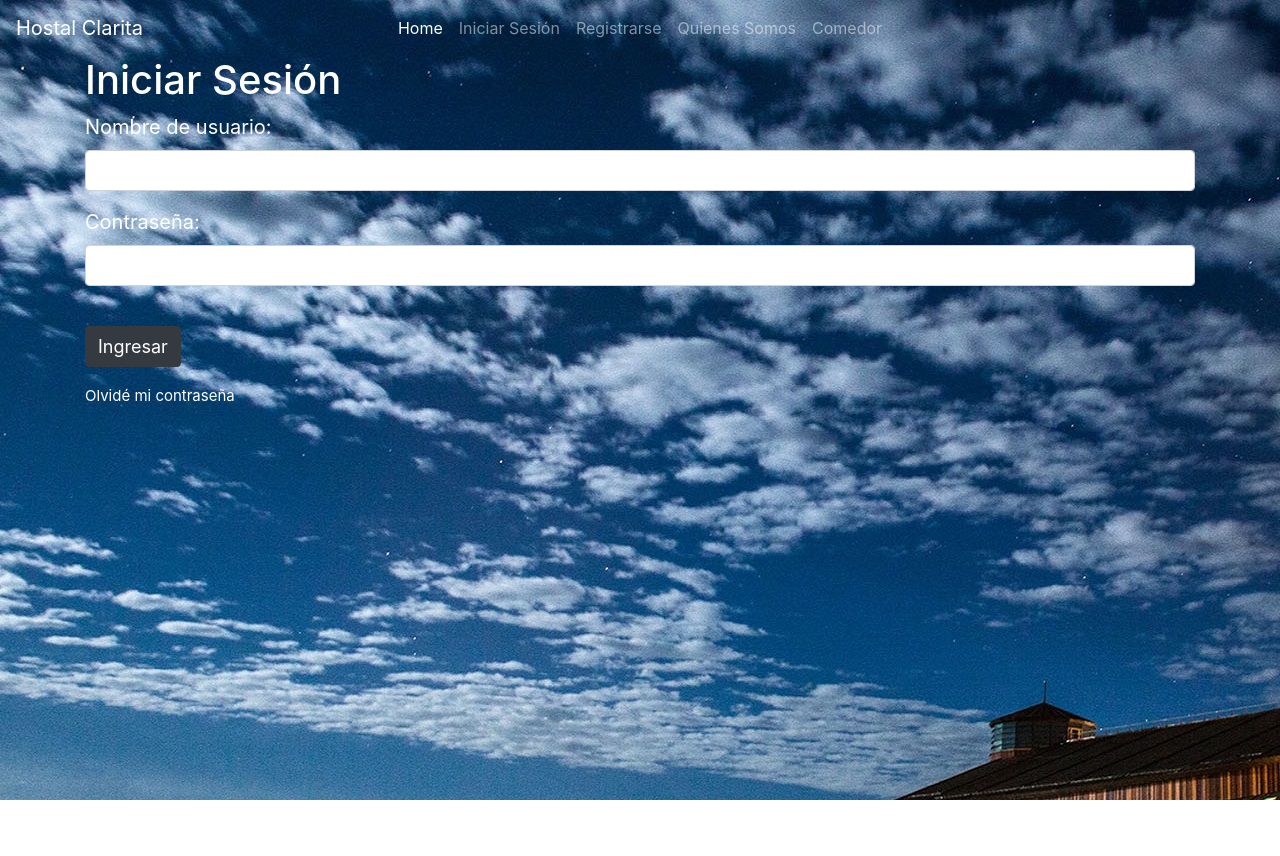
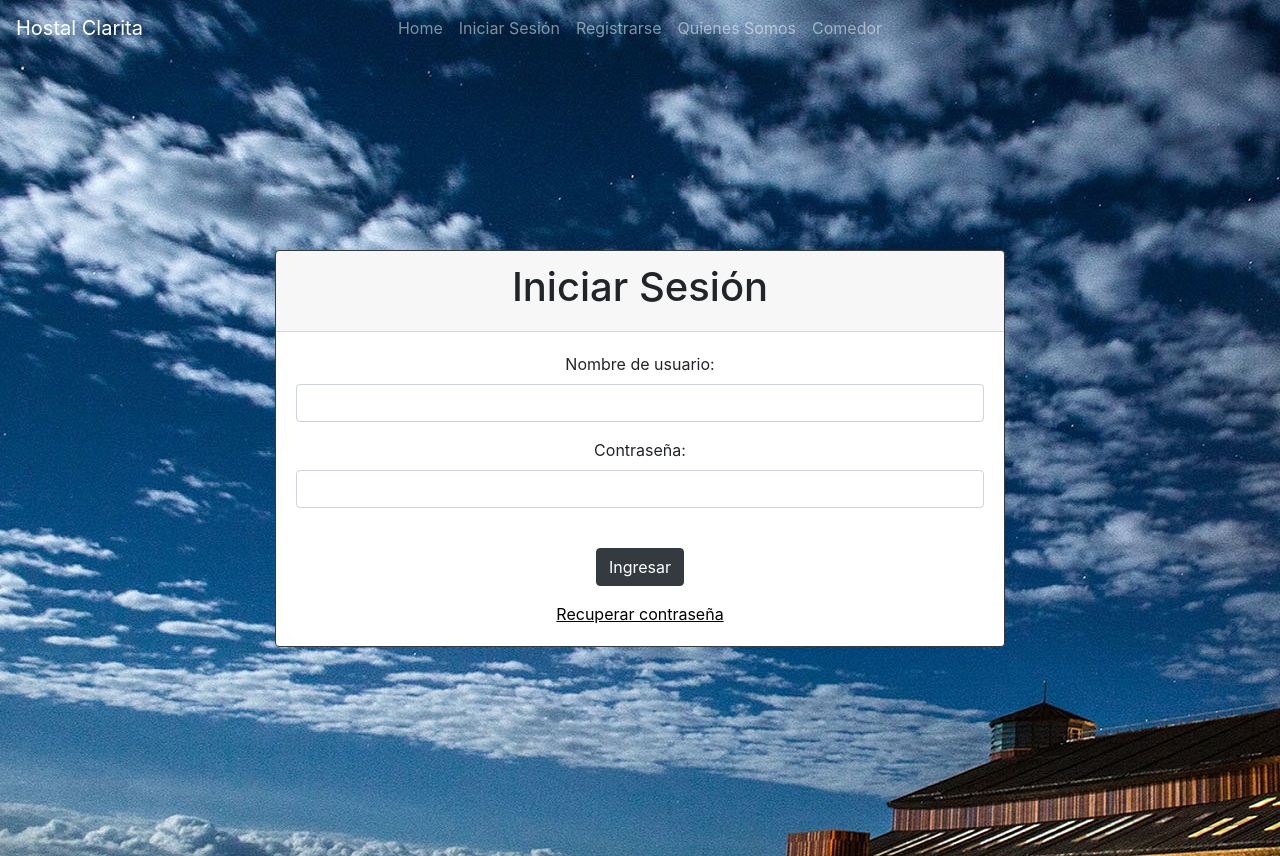
Before and after one commit to DynamicProphet/Hostal_Do-a_Clarita, a Django app: page /accounts/login/ in a window 1280 px wide. Before the commit the page ends 800 px from the top, so only its background shows below. Run offline with Django 3.2, Linux system fonts and the light colour scheme; some libraries are stand-ins or nearby versions.

Commit message:
Ajuste de estilo para login, realizar reserva y tabla de ver reservas

```diff
--- a/proyectoHostal/static/css/styles.css
+++ b/proyectoHostal/static/css/styles.css
@@ -11,6 +11,25 @@ td {
   color: black;
 }
 */
+.my-custom-scrollbar {
+  position: relative;
+  height: 650px;
+  overflow: auto;
+  }
+  .table-wrapper-scroll-y {
+  display: block;
+  }
+.center {
+  margin: auto;
+  width: 100%;
+  padding: 60px;
+}
+.table-style {
+  background-color: white;
+}
+.table-style th, .table-style td {
+  text-align: center;
+}
 .thtable td {
   padding: 10px;
 }
@@ -68,34 +87,11 @@ td {
   background: #037e8c;
   font-weight: bold;
 }
-.login {
-  color: white;
-}
-
-.login h1 {
-  font-size: 40px;
-  color: white;
-}
-
-.login label {
-  font-size: 20px;
-}
-
-.login a {
-  font-size: 15px;
-}
-
-.login input {
-  font-size: 18px;
-  text-align: center !important;
-}
-
 #form_wrap {
   margin-top: 5%;
   margin-left: 30%;
   margin-right: 30%;
 }
-
-#reset-pass {
-  color: white;
+.input-style{
+  text-align: center;
 }
--- a/proyectoHostal/templates/base/base.html
+++ b/proyectoHostal/templates/base/base.html
@@ -1,6 +1,6 @@
 {% load static %}
 <!doctype html>
-<html lang="es">
+<html lang="es" class="h-100">
 
 <head>
     <meta charset="UTF-8">
@@ -35,12 +35,9 @@
     <script src="https://cdn.jsdelivr.net/npm/jquery-validation@1.19.1/dist/jquery.validate.min.js"></script>
 
 </head>
-<body class="bg-dark" {% block img_bg %} {% endblock %}>
+<body class="h-100 bg-dark" {% block img_bg %} {% endblock %}>
   {% block navbar %} {% endblock %}
-
   {% block content %} {% endblock %}
-
-  {% block javascript %}
-  {% endblock %}
+  {% block javascript %} {% endblock %}
 </body>
 </html>
--- a/proyectoHostal/templates/base/navbar.html
+++ b/proyectoHostal/templates/base/navbar.html
@@ -8,19 +8,19 @@
     </div>
     <div class="navbar-collapse collapse justify-content-center order-2" id="collapsingNavbar">
         <ul class="navbar-nav">
-            <li class="nav-item active"><a class="nav-link" href="/">Home <span class="sr-only">(current)</span></a></li>
+            <li class="nav-item "><a class="nav-link" href="/">Home <span class="sr-only">(current)</span></a></li>
             {% if request.user.username %} <!--Valida si el usuario esta logueado-->
               {% if user.groups.all.0|upper == 'ADMINISTRADOR' %} <!--Deberá validar el tipo de grupo del usuario-->
-                <li class="nav-item disable"><a class="nav-link" href="admin">Admin<span class="sr-only">(current)</span></a></li>
+                <li class="nav-item"><a class="nav-link" href="admin">Admin<span class="sr-only">(current)</span></a></li>
               {% elif user.groups.all.0|upper == 'GERENTE' %}
-                <li class="nav-item disable"><a class="nav-link" href="">Futuras ventanas de gerente<span class="sr-only">(current)</span></a></li>
+                <li class="nav-item "><a class="nav-link" href="">Futuras ventanas de gerente<span class="sr-only">(current)</span></a></li>
               {% elif user.groups.all.0|upper == 'EMPLEADO BODEGA' %}
-                <li class="nav-item disable"><a class="nav-link" href="">Futura ventana de bodega<span class="sr-only">(current)</span></a></li>
+                <li class="nav-item"><a class="nav-link" href="">Futura ventana de bodega<span class="sr-only">(current)</span></a></li>
               {% elif user.groups.all.0|upper == 'SECRETARIA' %}
-                <li class="nav-item disable"><a class="nav-link" href="">Futuras ventanas de Secretaria<span class="sr-only">(current)</span></a></li>
+                <li class="nav-item"><a class="nav-link" href="">Futuras ventanas de Secretaria<span class="sr-only">(current)</span></a></li>
               {% elif user.groups.all.0|upper == 'GERENTE COCINA' %}
-                <li class="nav-item disable"><a class="nav-link" href="/comedor/listar">Ver&nbspMinutas<span class="sr-only">(current)</span></a></li>
-                <li class="nav-item disable"><a class="nav-link" href="/comedor/agregar">Agregar&nbspMenú<span class="sr-only">(current)</span></a></li>
+                <li class="nav-item"><a class="nav-link" href="/comedor/listar">Ver&nbspMinutas<span class="sr-only">(current)</span></a></li>
+                <li class="nav-item"><a class="nav-link" href="/comedor/agregar">Agregar&nbspMenú<span class="sr-only">(current)</span></a></li>
               {% else %}<!--Usuario logueado sin grupos, idealmente cuando un cliente se crea no tendrá grupos y esta deberia ser el navbar de el-->
                 <li class="nav-item"><a class="nav-link" href="/reserva/listar/">Reservas<span class="sr-only">(current)</span></a></li>
                 <li class="nav-item"><a class="nav-link" href="/quienes-somos/">Quienes&nbspSomos<span class="sr-only">(current)</span></a></li>
--- a/proyectoHostal/templates/registration/login.html
+++ b/proyectoHostal/templates/registration/login.html
@@ -4,33 +4,36 @@
 {% block navbar %} {% include 'base/navbar.html' %} {% endblock %}
 {% block img_bg %} style="background-image:url({% static 'img/background/img-login.jpg' %})" {% endblock %}
 {% block content %}
+
+<div class="container h-100">
+  <div class="row justify-content-center h-100">
+    <div class="col-sm-8 align-self-center text-center">
+      <section>
+          <div class="card border-dark mb-3">
+            <div class="card-header">
+                <h1>Iniciar Sesión</h1>
+            </div>
+            <div class="card-body">
                 <form method="post" class="formulario" id="formulario_log_in">
                     {% csrf_token %}
-    <section class="slide fade-6">
-        <div class="content">
-            <div class="container">
-                <div class="wrap">
-                    <div class="fix-12-12 login">
-                        <form method="post">
-                            <h1>Iniciar Sesión</h1>
                     <div class="form-group">
                         <label for="username">Nombre de usuario:</label>
-                                <input class="form-control" type="text" name="username">
+                        <input class="form-control input-style" type="text" name="username">
                     </div>
                     <div class="form-group">
                         <label for="username">Contraseña:</label>
-                                <input class="form-control" type="password" name="password">
+                        <input class="form-control input-style" type="password" name="password">
                     </div>
                     <br>
                     <div class="form-group">
                         <input class="btn btn-dark" type="submit" value="Ingresar">
                     </div>
-                            <a style="color: white;" href="/password_reset/">Olvidé mi contraseña</a>
-                        </form>
+                    <a style="color: black;" href="/password_reset/"><u>Recuperar contraseña</u></a>
+                <form>
+            </div>
+          </div>
+      </section>
     </div>
   </div>
 </div>
-        </div>
-    </section>
-</form>
 {% endblock %}
```
Also changed, not shown: proyectoHostal/templates/quienes_somos.html (+2 -7 lines), proyectoHostal/templates/reserva/modificar_reserva.html (+12 -11 lines), proyectoHostal/templates/reserva/realizar_reserva.html (+13 -11 lines), proyectoHostal/templates/reserva/ver_reservas.html (+22 -24 lines). Lines whose indentation alone changed are shown as unchanged.
